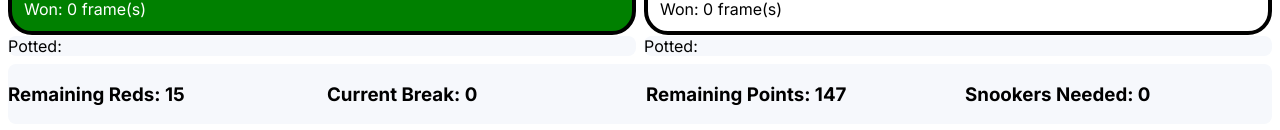
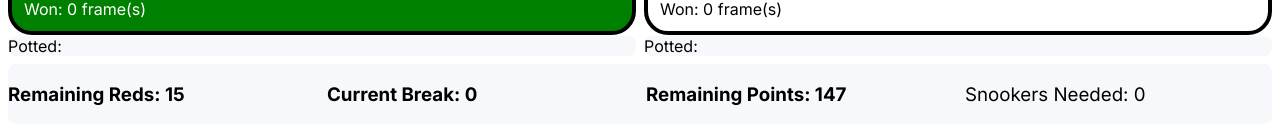
Before and after one commit to phuriponga/SnookerScoreBoard, a Next.js app: page / in a window 1280 px wide. Shown: the part 409-539 px from the top of the page. Built offline with nearby package versions, Linux system fonts and the light colour scheme.

Commit message:
Adjust styles and update Snookers Needed display

```diff
--- a/components/SnookerScoreboardApp.tsx
+++ b/components/SnookerScoreboardApp.tsx
@@ -475,7 +475,7 @@ function endFrame(finalScores = scores) {
                 </div>
 
                 {/* Potted ball BOX */}
-                <div style={{marginTop: "1px", display: "flex", flexWrap: "wrap", gap: "4px", justifyContent: "left", backgroundColor: "#f6f8fc", borderRadius: "8px"}}>Potted:
+                <div style={{marginTop: "1px", display: "flex", flexWrap: "wrap", gap: "2px", justifyContent: "left", backgroundColor: "#f6f8fc", borderRadius: "8px"}}>Potted:
                     {playerPots[p].map((shot, i) => (
                       <span key={i} style={{ display: 'inline-flex', alignItems: 'center' }}>
                         {shot.ball && (
@@ -518,7 +518,14 @@ function endFrame(finalScores = scores) {
             <h3>Remaining Reds: {redsRemaining}</h3>
             <h3>Current Break: {currentBreak}</h3>
             <h3>Remaining Points: {remainingPoints}</h3>
-            <h3>Snookers Needed: {snookersRequired}</h3>
+            <h3
+              style={{
+                color: snookersRequired > 0 ? "#dc2626" : "inherit",
+                fontWeight: snookersRequired > 0 ? "bold" : "normal"
+              }}
+            >
+              Snookers Needed: {snookersRequired}
+            </h3>
           </CardContent>
         </Card>
         <div style={{ height: "8px" }} />
```
